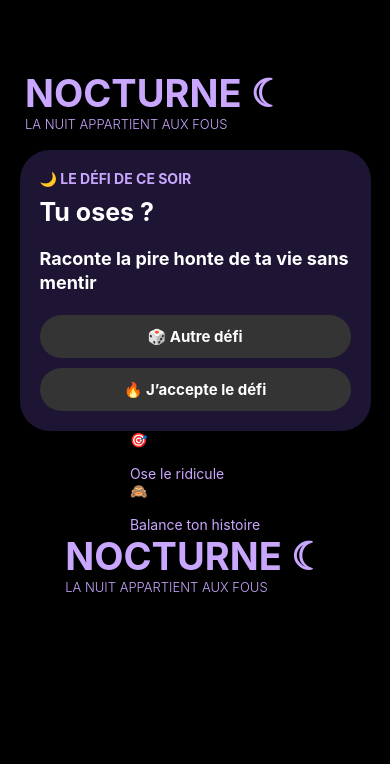
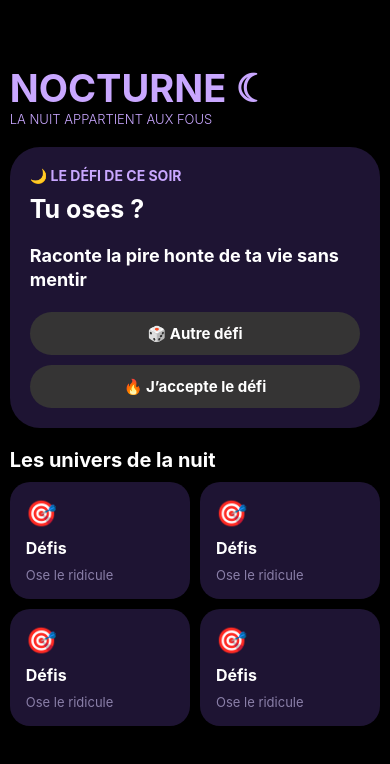
Before and after one commit to okagna/nocturne, a React Native app: screen / in a window 390 px wide. Shown: the top 764 px of the page. Built offline with nearby package versions, Linux system fonts and the light colour scheme.

Commit message:
creation du dossier composants qui contient le fichier cartes.js qui va creer 4 BLOCS identique avant le footer

```diff
--- /dev/null
+++ b/composants/Cartes.js
@@ -0,0 +1,25 @@
+import { StyleSheet, Text, View } from 'react-native';
+
+// Les props arrivent entre { } : ce sont les "réglages" donnés par le parent
+export default function Bloc({ emoji, titre, sousTitre }) {
+  return (
+    <View style={styles.carte}>
+      <Text style={styles.emoji}>{emoji}</Text>
+      <Text style={styles.titre}>{titre}</Text>
+      <Text style={styles.sousTitre}>{sousTitre}</Text>
+    </View>
+  );
+}
+
+const styles = StyleSheet.create({
+  carte: {
+    flex: 1,
+    backgroundColor: '#1E1433',
+    borderRadius: 20,
+    padding: 16,},
+
+
+  emoji: { fontSize: 25, marginBottom: 10 },
+  titre: { color: '#fff', fontSize: 16,marginBottom: 9, fontWeight: '700' },
+  sousTitre: { color: '#8A7FA8', fontSize: 13 },
+});
--- a/pages/Accueil.js
+++ b/pages/Accueil.js
@@ -1,6 +1,7 @@
 
 import { useState } from 'react';
 import { StyleSheet, Text, View, Pressable, Alert } from 'react-native';
+import Bloc from '../composants/Cartes';
 
 const DEFIS = [
   "Envoie un compliment sincère à quelqu'un de ton groupe",
@@ -53,26 +54,23 @@ export default function Accueil() {
         </View>
       </View>
 
-      <View style={styles.defconf}>
 
-        <View><Text style={styles.deflog}>🎯</Text>
-          <Text style={styles.def}>Défis</Text>
-          <Text style={styles.croissant}>Ose le ridicule</Text></View>
-
-          <View><Text style={styles.deflog}>🙈</Text>
-          <Text style={styles.def}>Conféssions</Text>
-          <Text style={styles.croissant}>Balance ton histoire</Text></View>
-
-      </View>
-
-      <View>
-        <Text style={styles.titre}>
-          NOCTURNE <Text style={styles.croissant}>☾</Text>
-        </Text>
-        <Text style={styles.slogan}>LA NUIT APPARTIENT AUX FOUS</Text>
-      </View>
+    <Text style={styles.univers}>Les univers de la nuit</Text>
+    <View style={styles.defconf1}>
+      <Bloc emoji="🎯" titre="Défis" sousTitre="Ose le ridicule" />
+      <Bloc emoji="🎯" titre="Défis" sousTitre="Ose le ridicule" />
 
     </View>
+
+
+
+    <View style={styles.defconf2}>
+      <Bloc emoji="🎯" titre="Défis" sousTitre="Ose le ridicule" />
+      <Bloc emoji="🎯" titre="Défis" sousTitre="Ose le ridicule" />
+
+    </View>
+
+ </View>
   );
 }
 
@@ -82,13 +80,15 @@ const styles = StyleSheet.create({
     backgroundColor: '#000',
     alignItems: 'center',
     justifyContent: 'flex-start',
-    paddingTop: 150,
+    paddingTop: 65,
   },
 
   titreslogan: {
-    position: 'absolute',
-    top: 70,
-    left: 25,
+    width: '95%',
+    alignItems: 'flex-start',
+    justifyContent: 'flex-start',
+    marginBottom: 20,
+
   },
 
   titre: {
@@ -114,7 +114,7 @@ const styles = StyleSheet.create({
     paddingVertical: 20,
     borderRadius: 30,
     backgroundColor: '#1E1433',
-    width: '90%',
+    width: '95%',
     minHeight: '20%',
     shadowColor: '#000',
     shadowOffset: { width: 0, height: 2 },
@@ -176,4 +176,28 @@ const styles = StyleSheet.create({
     fontSize: 15,
     fontWeight: 'bold',
   },
+
+  defconf1: {
+    flexDirection: 'row',
+    width: '95%',
+    marginTop: 10,
+    gap: 10,},
+
+      defconf2: {
+    flexDirection: 'row',
+    width: '95%',
+    marginTop: 10,
+    gap: 10,},
+
+    univers: {
+      color: '#ffff',
+      fontWeight: 'bold',
+      fontSize: 20,
+      width: '95%',
+      marginTop: 20,
+},
+
+
+
+
 });
```
